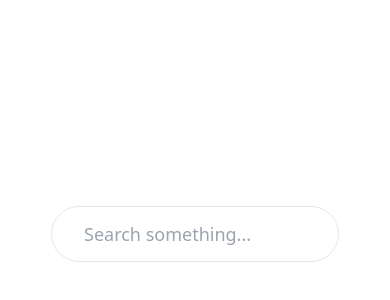
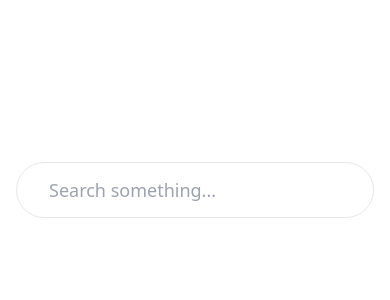
Before and after one commit to RokuFSD/gugul-searchv2, a React (Vite) app: page / in a window 390 px wide. Shown: the part 188-488 px from the top of the page. Built offline with nearby package versions, Linux system fonts and the light colour scheme.

Commit message:
Fix search container test

```diff
--- a/src/components/search/SearchBar.tsx
+++ b/src/components/search/SearchBar.tsx
@@ -10,7 +10,7 @@ function SearchBar() {
       ref={inputRef}
       type="search"
       placeholder="Search something..."
-      className="w-full h-14 px-8 transition-shadow bg-transparent border rounded-full focus:outline-none focus:border-blue-200 focus:shadow-xl text-lg"
+      className="w-full max-w-xl h-14 px-8 transition-shadow bg-transparent border rounded-full focus:outline-none focus:border-blue-200 focus:shadow-xl text-lg"
       name="q"
       defaultValue={context.query}
       role="searchbox"
--- a/src/components/search/SearchContainer.tsx
+++ b/src/components/search/SearchContainer.tsx
@@ -22,10 +22,10 @@ function SearchContainer({ triggeredSearch }: SeachContainerProps) {
 
   return (
     <div
-      className={`w-72 md:w-96 lg:w-full lg:max-w-xl col-span-full
+      className={`w-full px-4 h-36 col-span-full
     ${
       triggeredSearch
-        ? "mx-auto pt-10 lg:m-0 lg:pl-10"
+        ? "mx-auto pt-10 lg:m-0 lg:pl-10 border-b border-b-neutral-400 shadow-md"
         : "place-self-center row-span-full"
     }`}
     >
```
Also changed, not shown: 1 other file (tests, documents, lock files or other folders).
